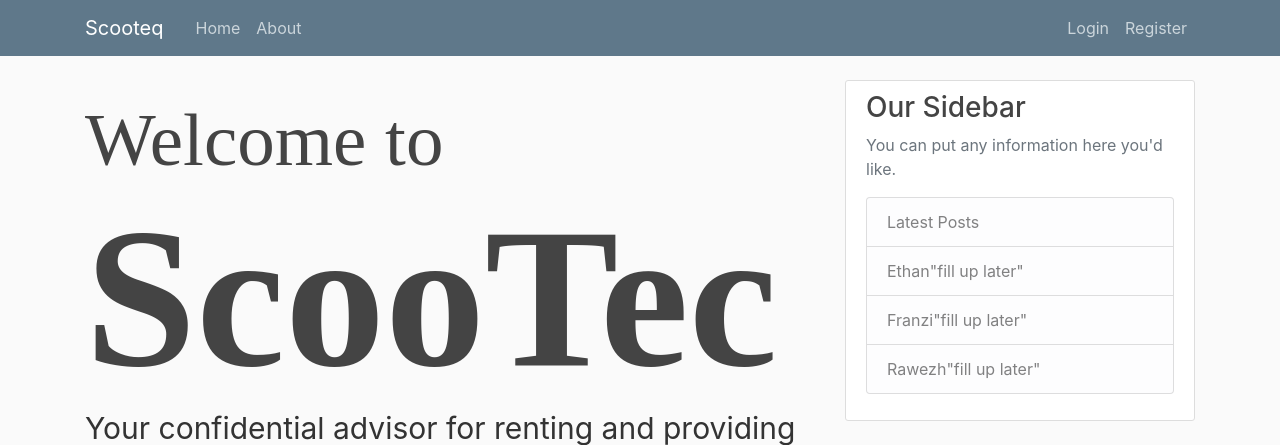
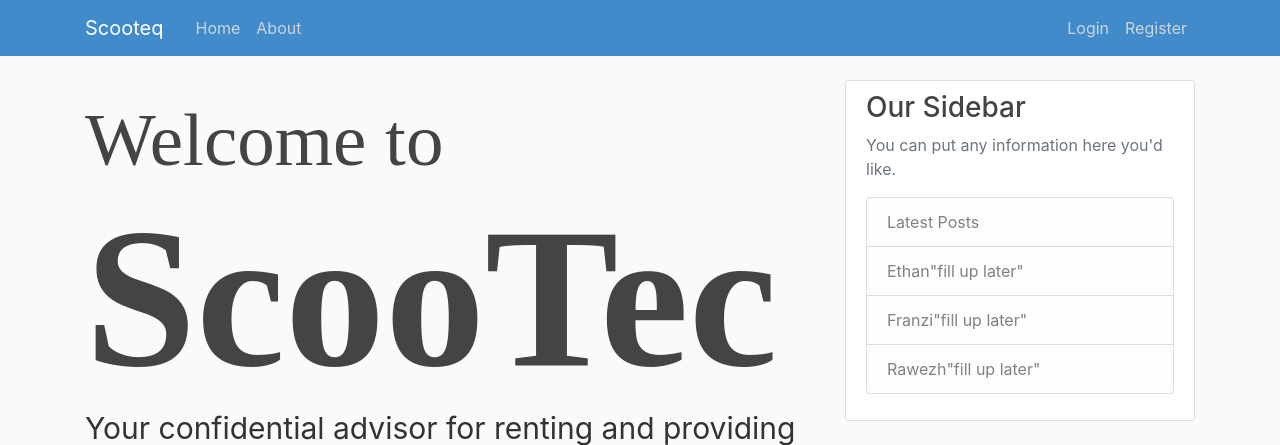
Before and after one commit to ethanbahmanyari0122/scooteq, a Flask app: page / in a window 1280 px wide. Shown: the top 445 px of the page. Run offline with Flask 2, Linux system fonts and the light colour scheme; some libraries are stand-ins or nearby versions.

```diff
--- a/scooteq/static/main.css
+++ b/scooteq/static/main.css
@@ -9,7 +9,7 @@ h1, h2, h3, h4, h5, h6 {
 }
 
 .bg-steel {
-  background-color: #5f788a;
+  background-color: #428bca;
 }
 
 .site-header .navbar-nav .nav-link {
```
